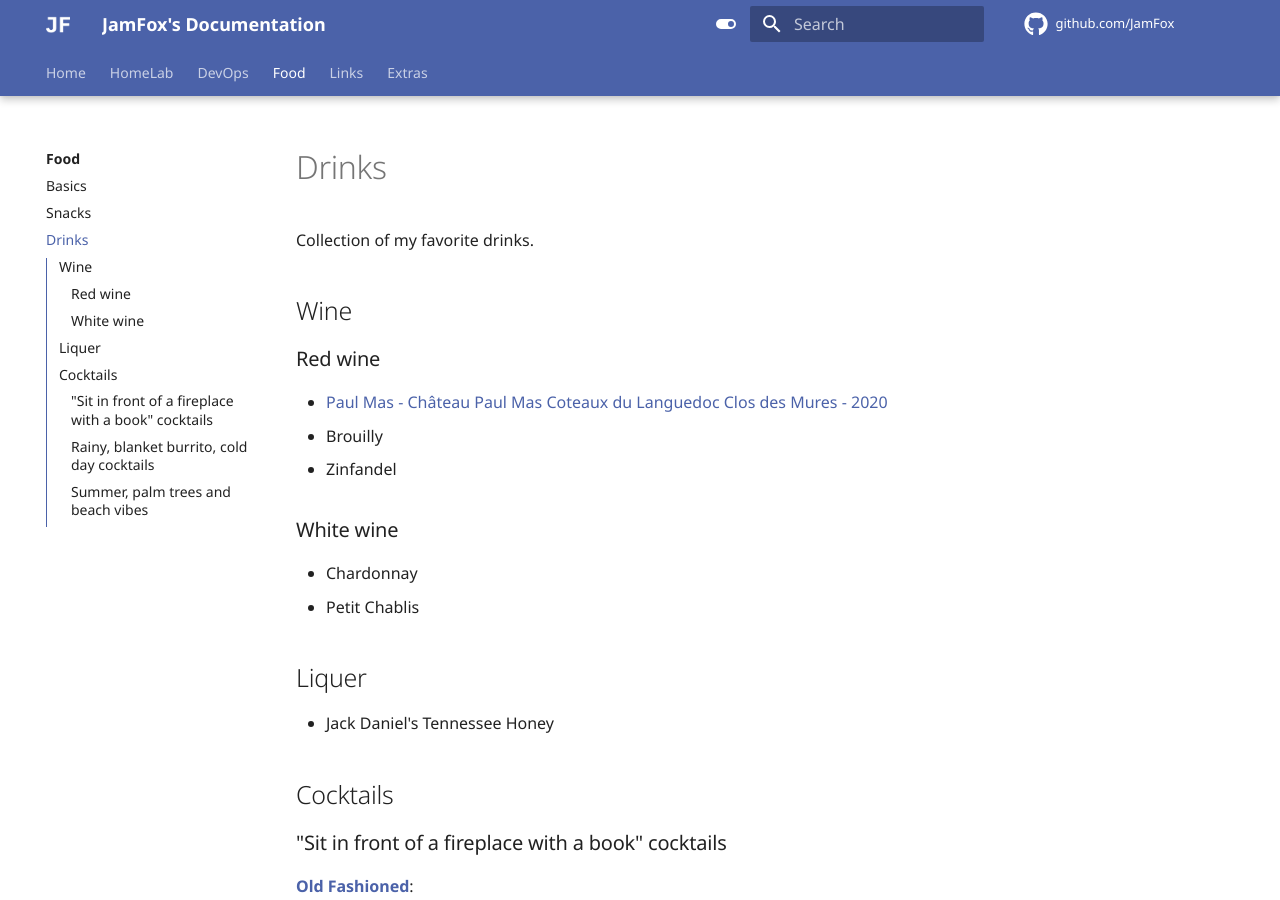
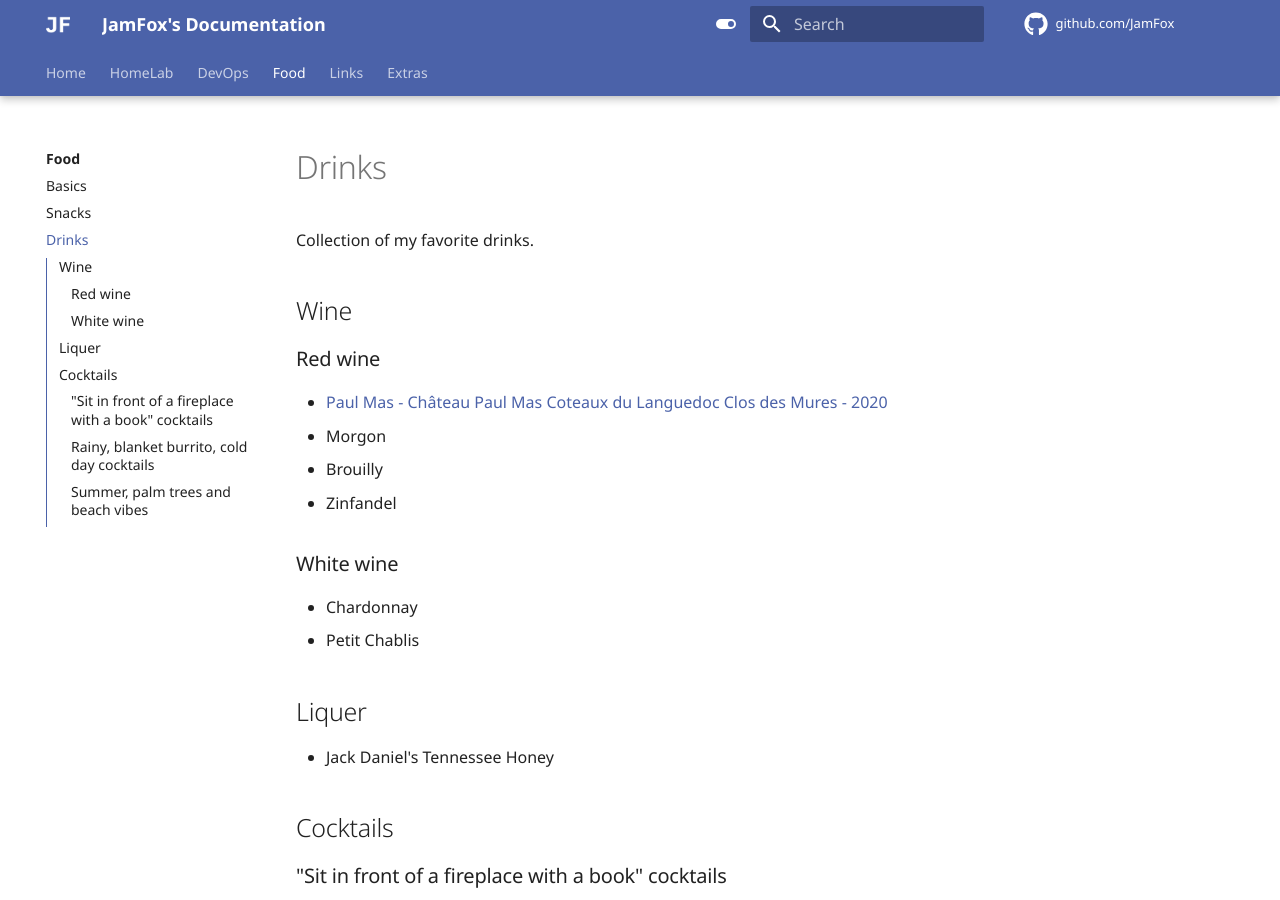
Before and after one commit to JamFox/docs.jamfox.dev, an MkDocs documentation site: the page built from docs/content/food/drinks.md, in a window 1280 px wide and 900 px high. Built offline with MkDocs 1.6.1 and Material for MkDocs 9.7.7, drawn with Linux system fonts in a browser that asks for light colours; comment, search, counter and statistics services are not loaded.

Commit message:
wines: add morgon

```diff
--- a/docs/content/food/drinks.md
+++ b/docs/content/food/drinks.md
@@ -9,6 +9,7 @@ Collection of my favorite drinks.
 ### Red wine
 
 - [Paul Mas - Château Paul Mas Coteaux du Languedoc Clos des Mures - 2020](https://www.vivino.com/FR/en/paul-mas-chateau-paul-mas-coteaux-du-languedoc-clos-des-mures)
+- Morgon
 - Brouilly
 - Zinfandel
 
```
